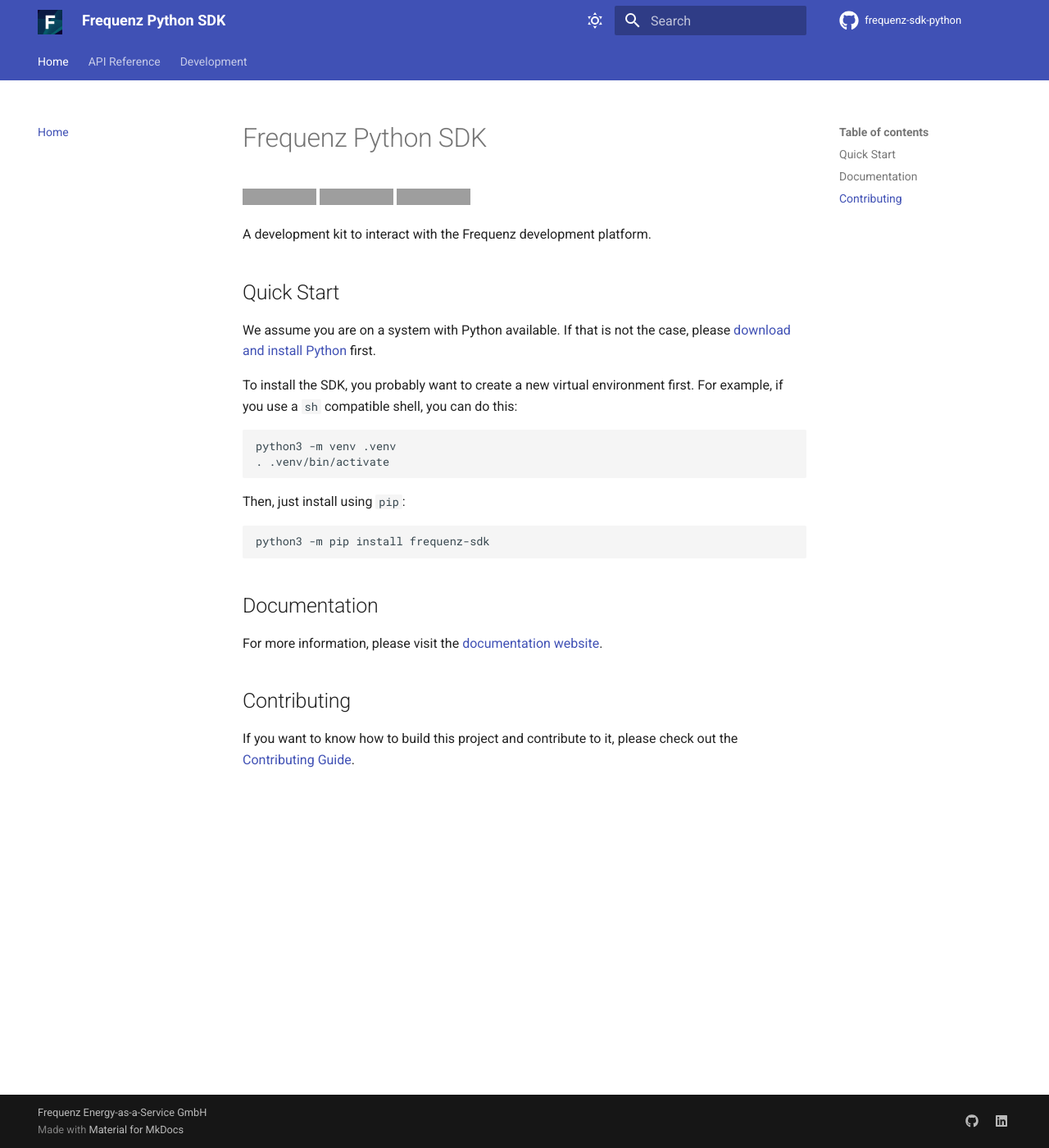
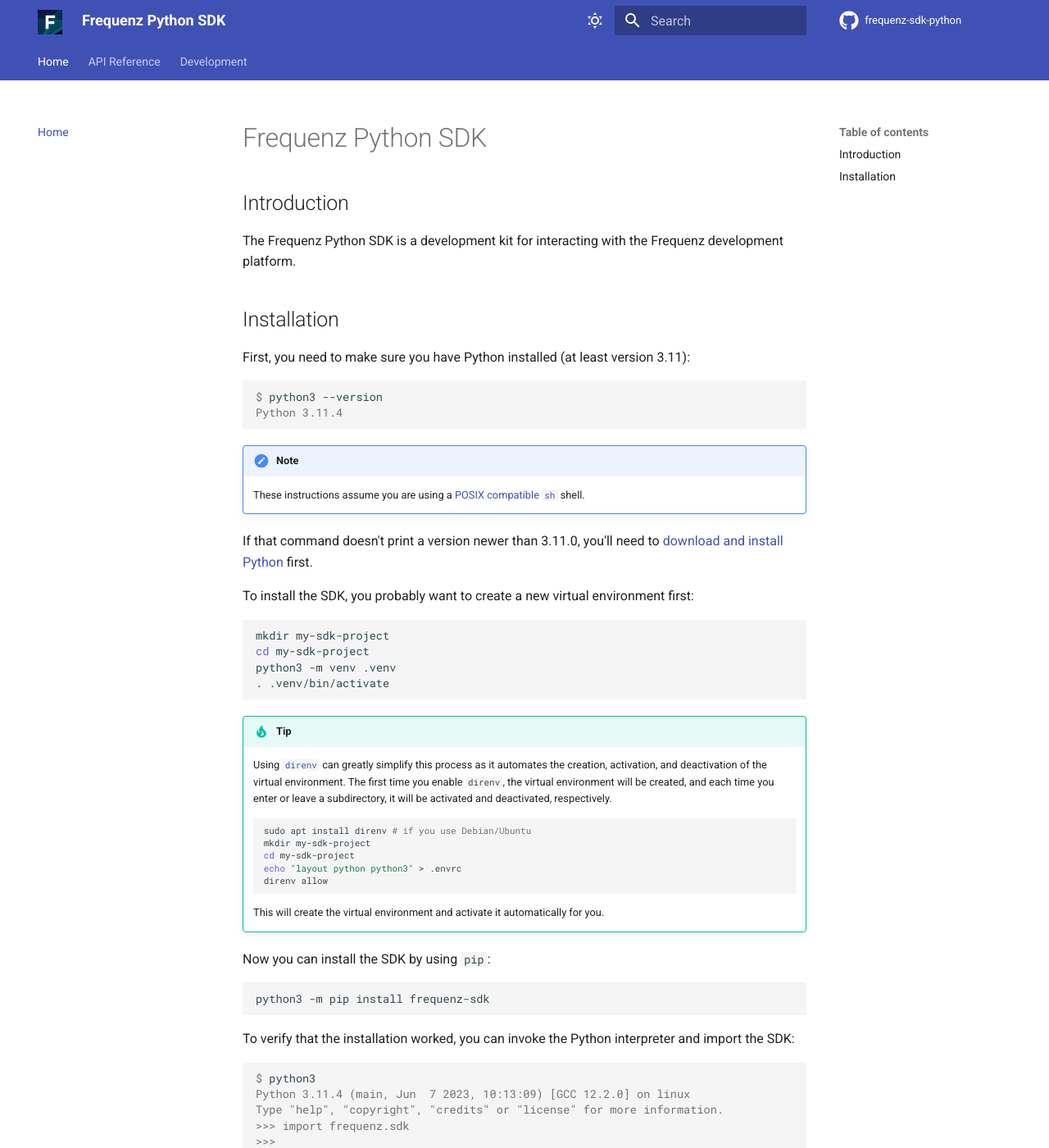
Before and after one commit to frequenz-floss/frequenz-sdk-python, an MkDocs documentation site: the page built from docs/index.md, in a window 1280 px wide and 1400 px high. Shown: the whole window at 82% size. Built offline with MkDocs 1.6.1 and Material for MkDocs 9.7.7, drawn with Linux system fonts in a browser that asks for light colours; comment, search, counter and statistics services are not loaded; the version menu is left out; grey boxes are pictures that could not be loaded.

Commit message:
Add a custom website home page with install instructions
This home page includes more detailed installation instructions and uses
more advanced mkdocs features that are not available in the project's
README.

Signed-off-by: Leandro Lucarella <luca-frequenz@llucax.com>

````diff
--- a/docs/index.md
+++ b/docs/index.md
@@ -1 +1,67 @@
---8<-- "README.md"
+# Frequenz Python SDK
+
+## Introduction
+
+The Frequenz Python SDK is a development kit for interacting with the Frequenz development platform.
+
+## Installation
+
+First, you need to make sure you have Python installed (at least version 3.11):
+
+```console
+$ python3 --version
+Python 3.11.4
+```
+
+!!! note
+
+    These instructions assume you are using a [POSIX compatible
+    `sh`](https://pubs.opengroup.org/onlinepubs/9699919799/utilities/sh.html)
+    shell.
+
+If that command doesn't print a version newer than 3.11.0, you'll need to
+[download and install Python](https://www.python.org/downloads/) first.
+
+To install the SDK, you probably want to create a new virtual environment first:
+
+```sh
+mkdir my-sdk-project
+cd my-sdk-project
+python3 -m venv .venv
+. .venv/bin/activate
+```
+
+!!! tip
+
+    Using [`direnv`](https://direnv.net/) can greatly simplify this process as
+    it automates the creation, activation, and deactivation of the virtual
+    environment. The first time you enable `direnv`, the virtual environment
+    will be created, and each time you enter or leave a subdirectory, it will be
+    activated and deactivated, respectively.
+
+    ```sh
+    sudo apt install direnv # if you use Debian/Ubuntu
+    mkdir my-sdk-project
+    cd my-sdk-project
+    echo "layout python python3" > .envrc
+    direnv allow
+    ```
+
+    This will create the virtual environment and activate it automatically for you.
+
+Now you can install the SDK by using `pip`:
+
+```sh
+python3 -m pip install frequenz-sdk
+```
+
+To verify that the installation worked, you can invoke the Python interpreter and
+import the SDK:
+
+```console
+$ python3
+Python 3.11.4 (main, Jun  7 2023, 10:13:09) [GCC 12.2.0] on linux
+Type "help", "copyright", "credits" or "license" for more information.
+>>> import frequenz.sdk
+>>>
+```
````
